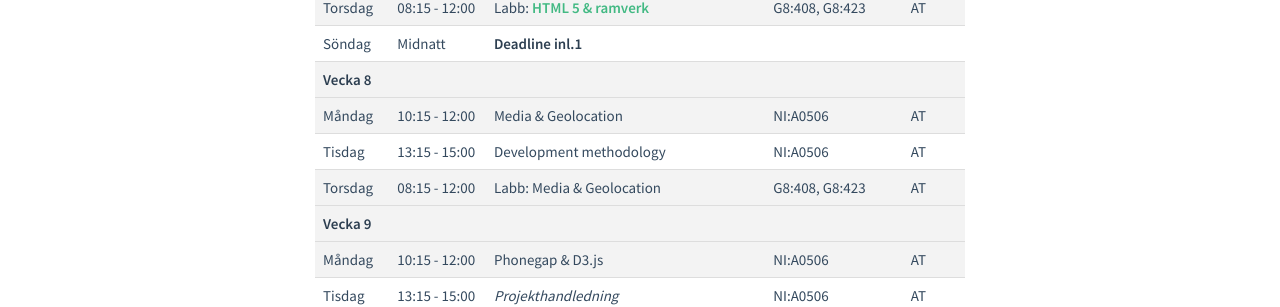
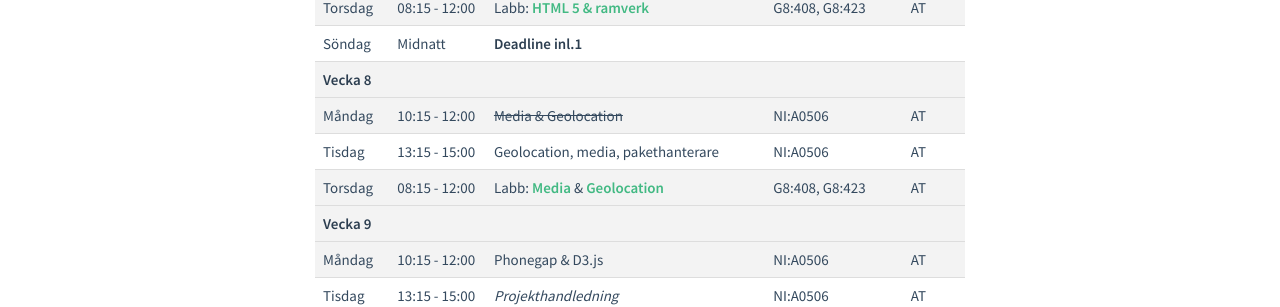
Before and after one commit to mau-dvmt/mah-dv.github.io, a Jekyll site: the page built from courses/da344a-da355a/plan.md, in a window 1280 px wide. Shown: the part 1047-1354 px from the top of the page. Built offline with Jekyll 4.4.1, drawn with Linux system fonts in a browser that asks for light colours.

Commit message:
Updated plan

```diff
--- a/courses/da344a-da355a/plan.md
+++ b/courses/da344a-da355a/plan.md
@@ -44,9 +44,9 @@ Nedan ser ni en planering för kursen (AT = Anton Tibblin, AF = Aleksander Fabij
 | ------------- |-------------| ---------| -------- |
 | **Vecka 8** | | | |
 | ------------- |-------------| ---------| -------- |
-| Måndag | 10:15 - 12:00 | Media & Geolocation | NI:A0506 | AT
-| Tisdag | 13:15 - 15:00 | Development methodology | NI:A0506 | AT
-| Torsdag| 08:15 - 12:00 | Labb: Media & Geolocation | G8:408, G8:423 | AT
+| Måndag | 10:15 - 12:00 | <del>Media & Geolocation</del> | NI:A0506 | AT
+| Tisdag | 13:15 - 15:00 | Geolocation, media, pakethanterare | NI:A0506 | AT
+| Torsdag| 08:15 - 12:00 | Labb: [Media](exercises/ex13.html) & [Geolocation](exercises/ex12.html)  | G8:408, G8:423 | AT
 | ------------- |-------------| ---------| -------- |
 | **Vecka 9** | | | |
 | ------------- |-------------| ---------| -------- |
```
